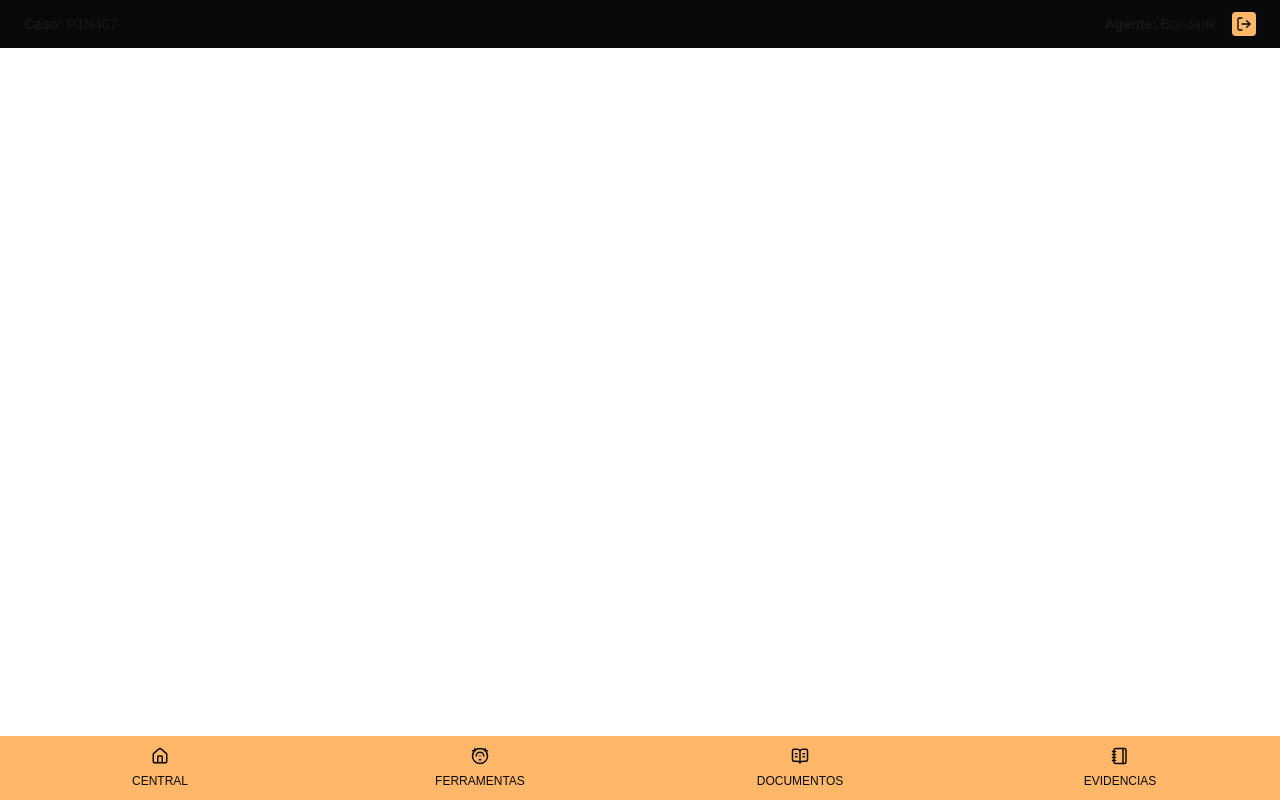
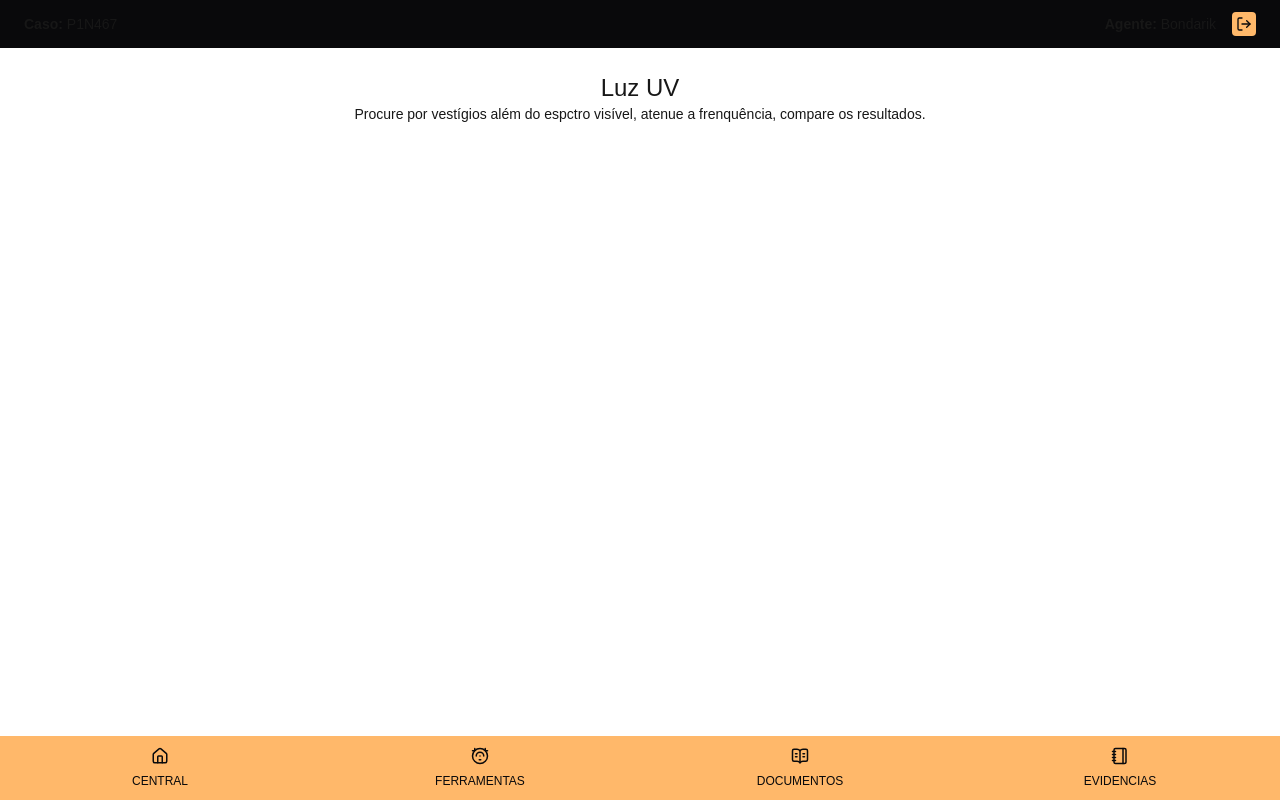
Before and after one commit to Wericksonsd/LudicoHalloween, a Next.js app in the folder my-app/: page /ferramentas/uv in a window 1280 px wide. Built offline with nearby package versions, Linux system fonts and the light colour scheme; a web font is replaced by a local one.

Commit message:
mudança

```diff
--- a/my-app/app/(app)/ferramentas/uv/page.tsx
+++ b/my-app/app/(app)/ferramentas/uv/page.tsx
@@ -1,7 +1,9 @@
 export default function UV() {
     return (
-        <div className="flex-1">
-
+        <div className="flex-1 flex flex-col items-center justify-center p-6">
+            <h1 className="text-2xl">Luz UV</h1>
+            <p className="text-center text-sm">Procure por vestígios além do espctro visível, atenue a frenquência, compare os resultados.</p>
+            <div className="flex-1"></div>
         </div>
     )
 }
```
